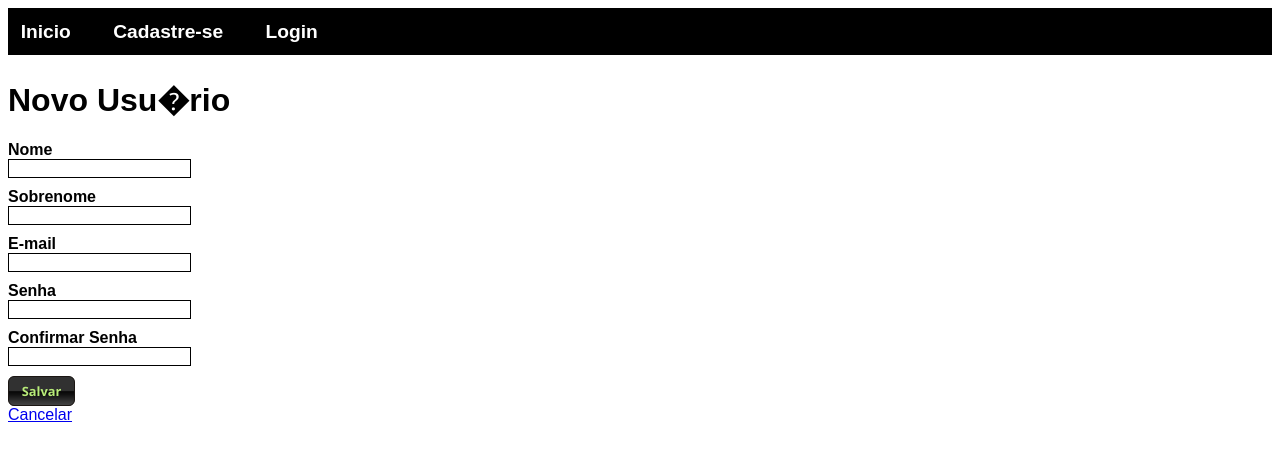
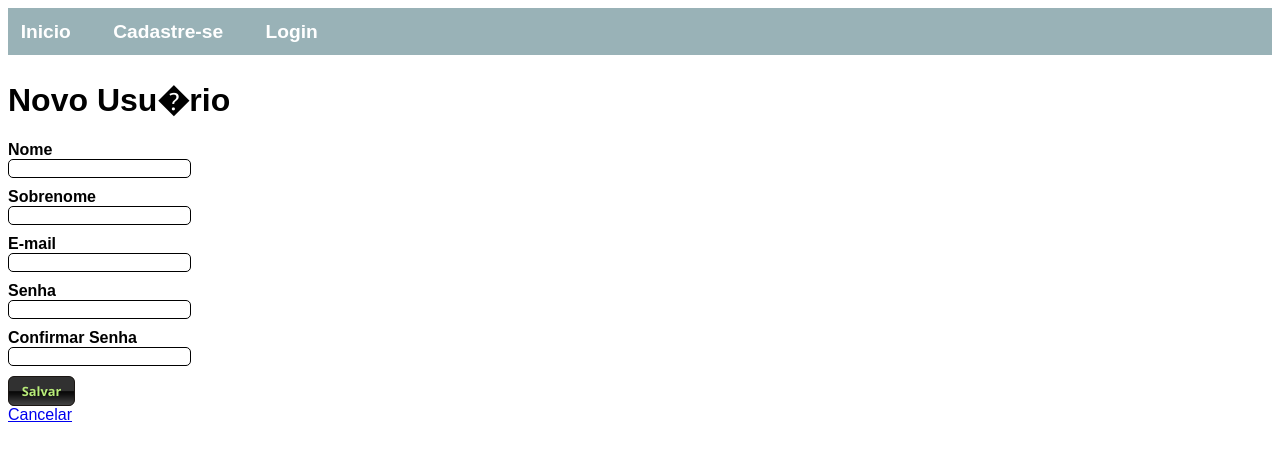
Before and after one commit to mauromattos00/academic-activity-manager, a PHP site: page /index.php?pagina=form in a window 1280 px wide. Shown: the top 461 px of the page. Run offline with PHP 8.4, Linux system fonts and the light colour scheme.

Commit message:
Edição do Layout
Issue 13

```diff
--- a/css/main.css
+++ b/css/main.css
@@ -32,7 +32,7 @@ p.message {
  #menu {
 	font-weight: bold;
 	font-size: 1.2em;
-	background: #000;
+	background: #99B2B7;
 	padding: 1%;
  }
 
@@ -52,14 +52,14 @@ p.message {
 
     ul#menu li ul {
 		position: absolute;
-		background: black;
+		background: #99B2B7;
 		padding: 1%;
 		display: none;
 	}
 
 	#menu form {
 		position: absolute;
-		background: black;
+		background: #99B2B7;
 		color: white;
 		padding: 1%;
 		display: none;
@@ -83,6 +83,7 @@ p.message {
 
   input {
 	border: 1px solid black;
+        border-radius: 5px;
   }
 
   .ui-button {
```
